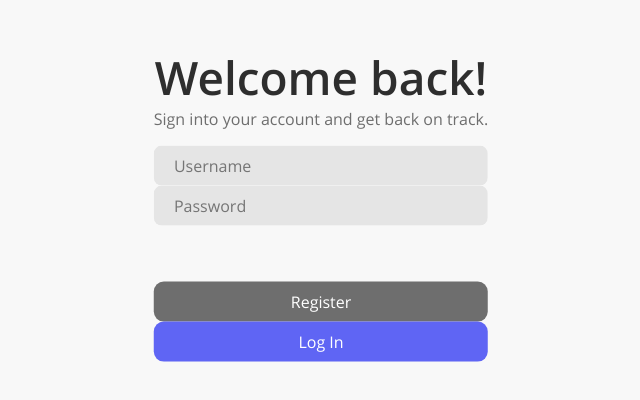
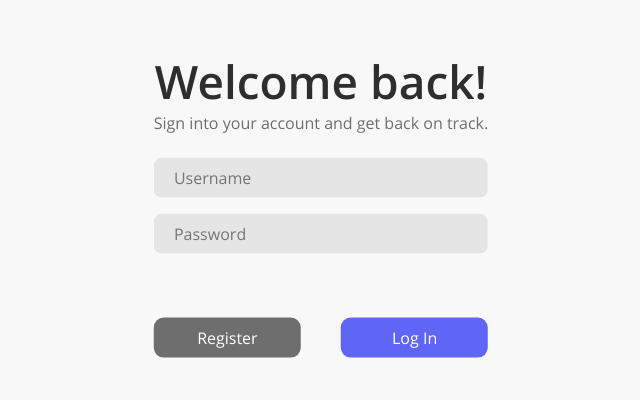
Before and after one commit to mtchdev/Nota, an Angular app in the folder mailx/: page /#/auth/login in a window 1280 px wide. Shown: the part 212-612 px from the top of the page, without its empty margins (319-959 px from the left). Built offline with nearby package versions, Linux system fonts and the light colour scheme.

Commit message:
OOPS AGAIN

```diff
--- a/mailx/src/assets/scss/elements/_forms.scss
+++ b/mailx/src/assets/scss/elements/_forms.scss
@@ -1,4 +1,4 @@
-form {
+.form {
     display: flex;
 
     &--is-row {
```
